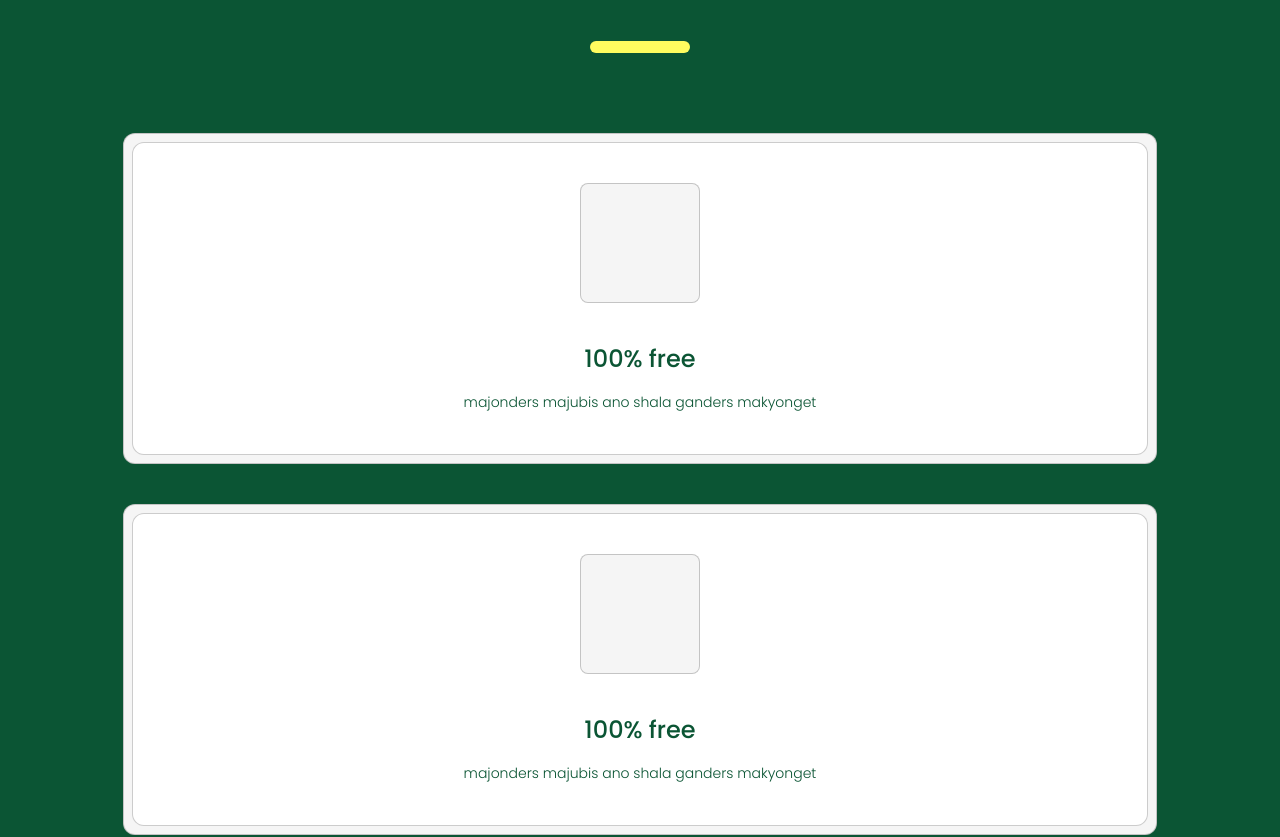
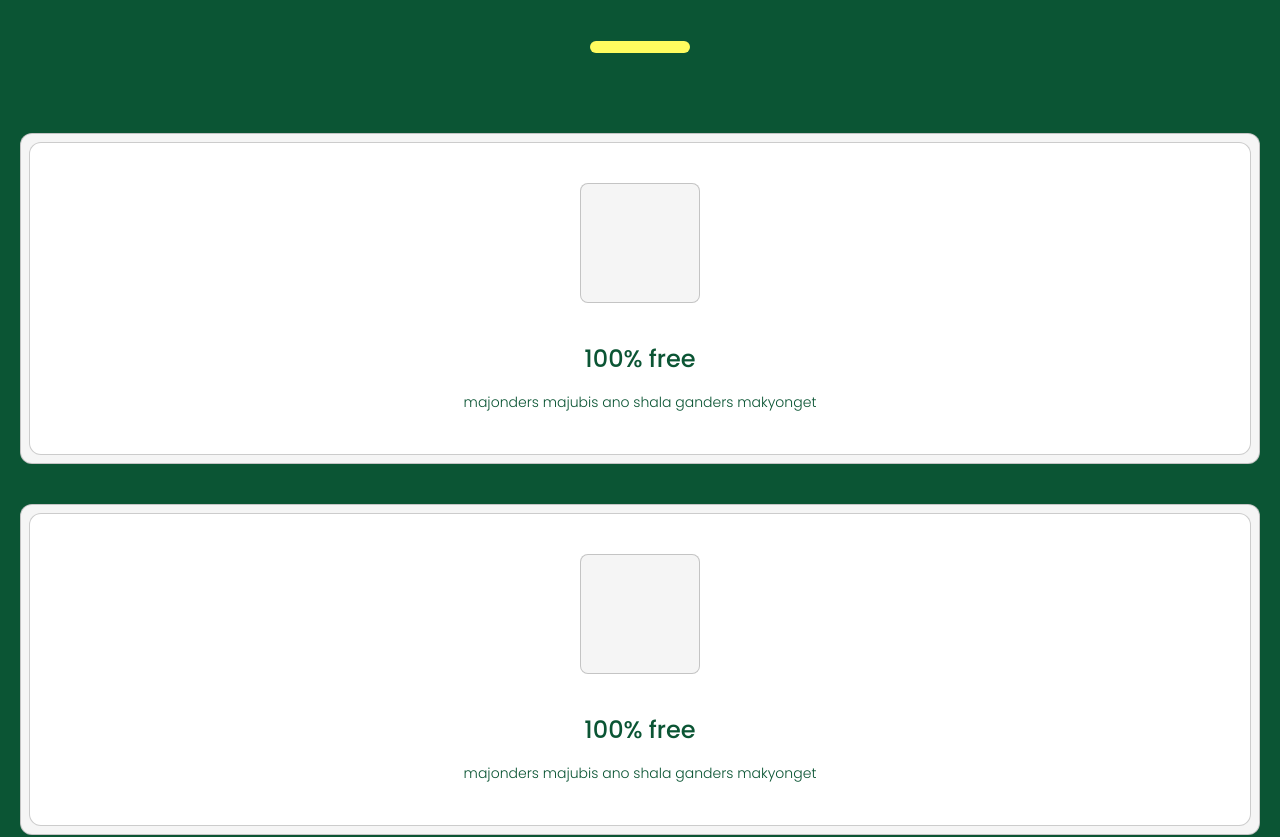
Before and after one commit to wilhelmusolejr/WMSU-Online-Consultation-Clinic, a React (Vite) app in the folder client/: page / in a window 1280 px wide. Shown: the part 1740-2577 px from the top of the page. Built offline with nearby package versions, Linux system fonts and the light colour scheme.

Commit message:
style: remove 10/12 width

```diff
--- a/client/src/components/FeatureCard.jsx
+++ b/client/src/components/FeatureCard.jsx
@@ -2,7 +2,7 @@ import React from "react";
 
 export default function FeatureCard() {
   return (
-    <div className="bg-offwhite text-primary rounded-xl p-2 border border-black/20 w-10/12 mx-auto">
+    <div className="bg-offwhite text-primary rounded-xl p-2 border border-black/20">
       <div className="bg-white min-h-56 rounded-xl border border-black/20 py-10">
         {/* image */}
         <div className="w-30 h-30 rounded-lg border bg-offwhite border-black/20 mx-auto  "></div>
```
